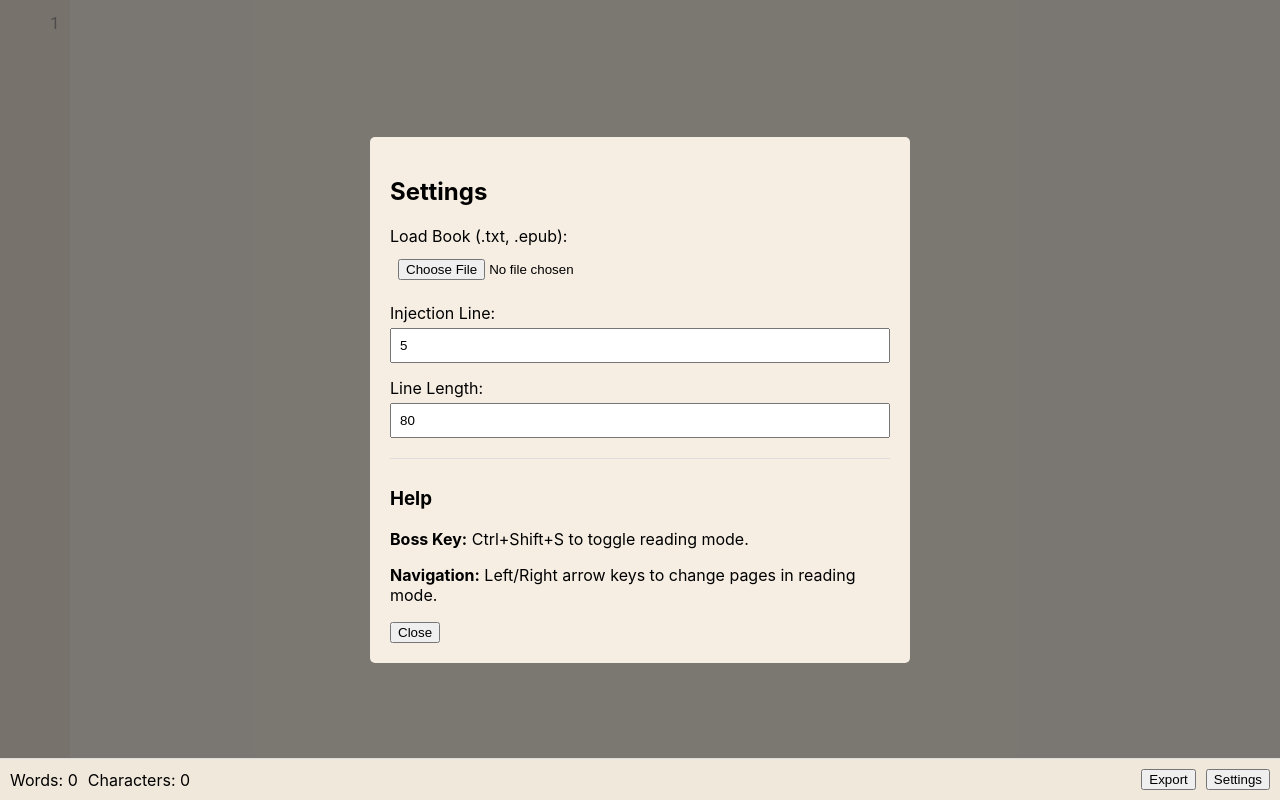
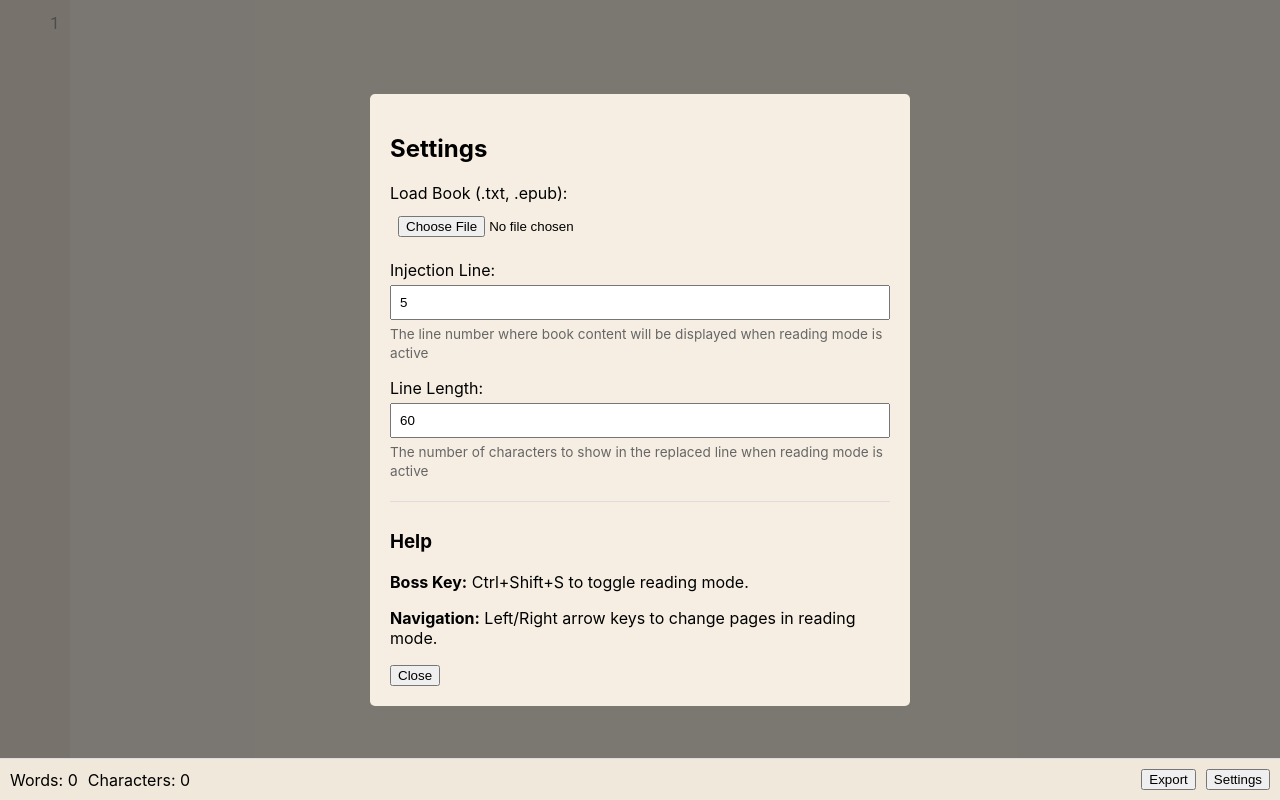
Before and after one commit to Troyanovsky/slacking_off_editor, a React (Vite) app: page / in a window 1280 px wide. Both pictures are taken after a click on the button "Settings". Built offline with nearby package versions, Linux system fonts and the light colour scheme.

Commit message:
feat: update settings modal with descriptions for line number and length

```diff
--- a/src/App.tsx
+++ b/src/App.tsx
@@ -22,7 +22,7 @@ function App() {
     const savedSettings = localStorage.getItem('slacking_off_settings');
     return savedSettings
       ? JSON.parse(savedSettings)
-      : { injectionLine: 5, lineLength: 80 };
+      : { injectionLine: 5, lineLength: 60 };
   });
   const [book, setBook] = useState<{ content: string[]; isLoaded: boolean; fileName: string; hash: string }>({ content: [], isLoaded: false, fileName: '', hash: '' });
   const [isSlackingMode, setSlackingMode] = useState(false);
--- a/src/components/SettingsModal.module.css
+++ b/src/components/SettingsModal.module.css
@@ -32,6 +32,13 @@
   box-sizing: border-box;
 }
 
+.settingDescription {
+  font-size: 0.85em;
+  color: #666;
+  margin-top: 5px;
+  line-height: 1.4;
+}
+
 .helpSection {
   margin-top: 20px;
   padding-top: 10px;
--- a/src/components/SettingsModal.tsx
+++ b/src/components/SettingsModal.tsx
@@ -52,6 +52,9 @@ const SettingsModal: React.FC<SettingsModalProps> = ({
               onSettingsChange({ ...settings, injectionLine: parseInt(e.target.value) })
             }
           />
+          <div className={styles.settingDescription}>
+            The line number where book content will be displayed when reading mode is active
+          </div>
         </div>
         <div className={styles.setting}>
           <label>Line Length:</label>
@@ -62,6 +65,9 @@ const SettingsModal: React.FC<SettingsModalProps> = ({
               onSettingsChange({ ...settings, lineLength: parseInt(e.target.value) })
             }
           />
+          <div className={styles.settingDescription}>
+            The number of characters to show in the replaced line when reading mode is active
+          </div>
         </div>
         <div className={styles.helpSection}>
           <h3>Help</h3>
```
